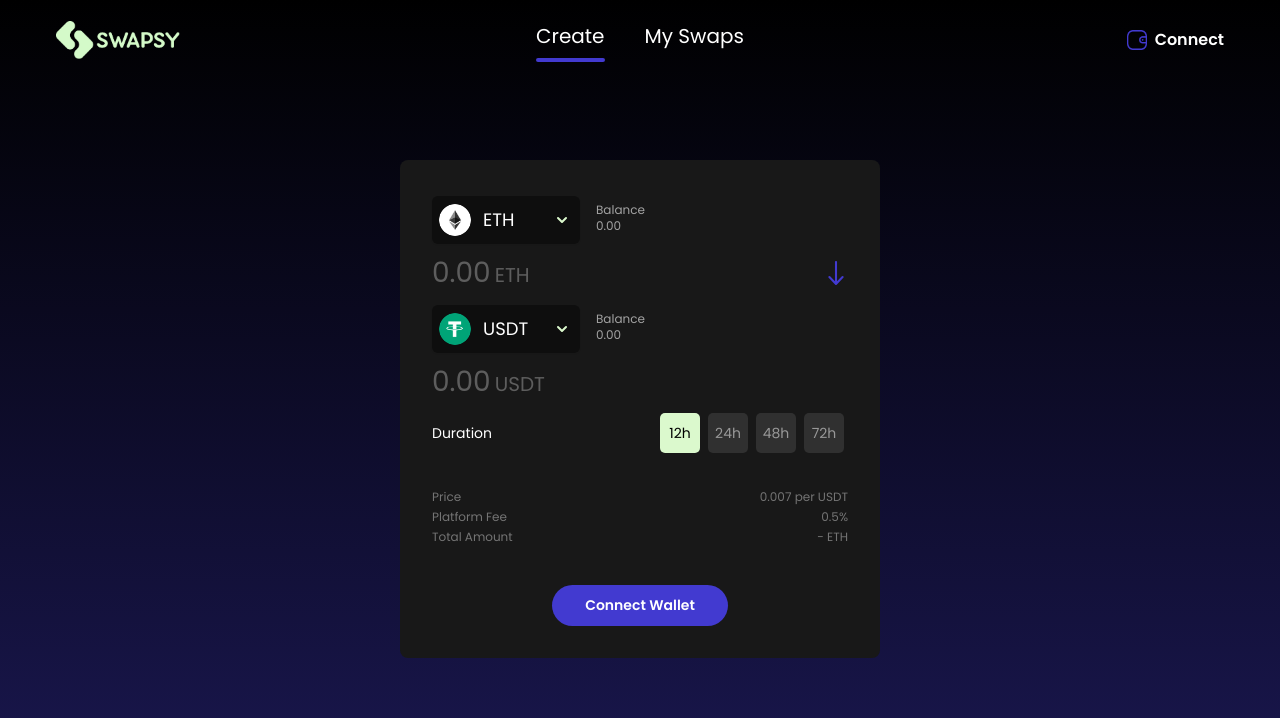
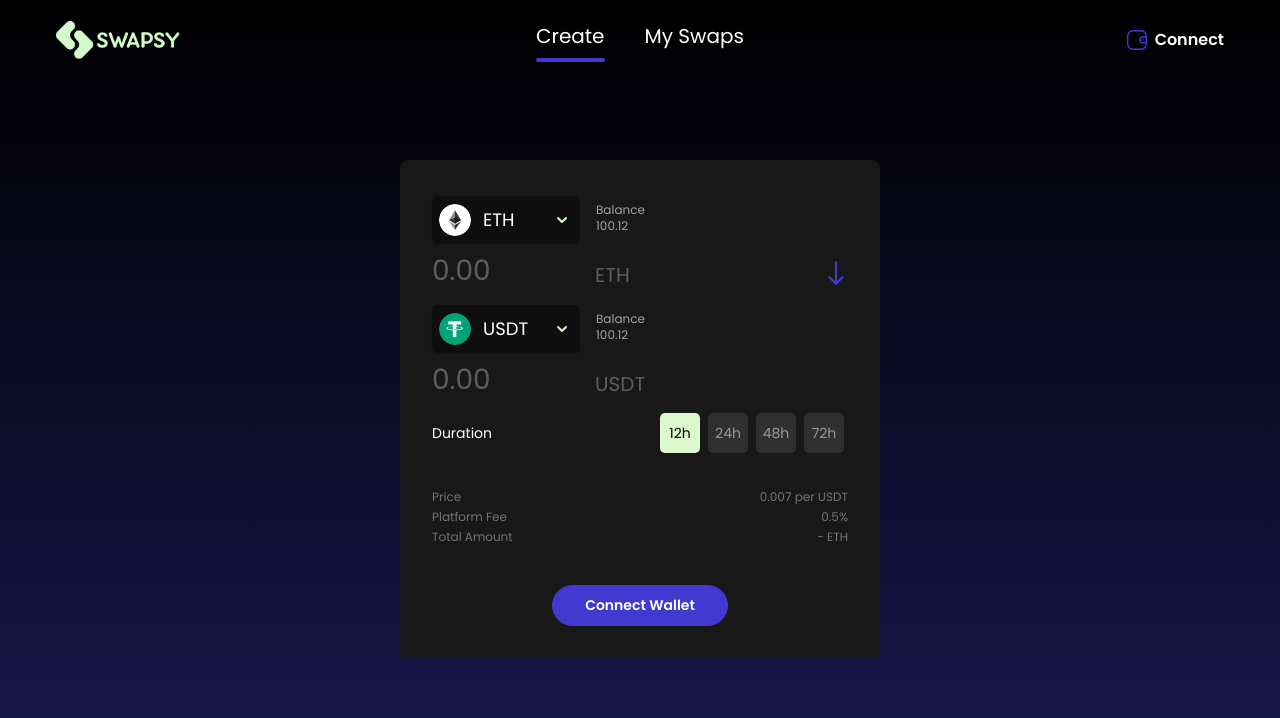
Before and after one commit to harisalkarni/swapsy-test, a React (Create React App) app: page / in a window 1280 px wide. Shown: the top 718 px of the page. Built offline with nearby package versions, Linux system fonts and the light colour scheme.

Commit message:
change label to input

```diff
--- a/package.json
+++ b/package.json
@@ -10,9 +10,11 @@
     "@testing-library/user-event": "^13.5.0",
     "@types/jest": "^27.5.2",
     "@types/node": "^16.11.39",
+    "@types/numeral": "^2.0.2",
     "@types/react": "^18.0.12",
     "@types/react-copy-to-clipboard": "^5.0.2",
     "@types/react-dom": "^18.0.5",
+    "numeral": "^2.0.6",
     "react": "^18.1.0",
     "react-copy-to-clipboard": "^5.1.0",
     "react-dom": "^18.1.0",
--- a/src/components/atoms/AmountLabel.tsx
+++ b/src/components/atoms/AmountLabel.tsx
@@ -1,13 +1,37 @@
+import { useState } from "react";
+
 interface Props {
-  amount: string;
+  amount: number;
   name: string;
 }
 
 function AmountLabel({ amount, name }: Props) {
+  const [width, setWidth] = useState(4);
+  const [value, setValue] = useState("");
+
   return (
-    <div className="text-white/30 flex flex-row items-end w-[85px] h-[33px]">
-      <div className="text-[24px] md:text-[28px] leading-[24px]">{amount}</div>
-      <div className="text-[16px] md:text-[20px] ml-1 leading-[20px]">
+    <div className="flex flex-row items-end w-[85px] h-[33px]">
+      <input
+        type="text"
+        value={value}
+        onChange={(e) => {
+          if (e.target.validity.valid) {
+            const targetValue = e.target.value;
+            setValue(targetValue);
+            setWidth(targetValue.length === 0 ? 4 : targetValue.length);
+          }
+        }}
+        pattern="^[0-9]*[.,]?[0-9]*$"
+        size={width}
+        placeholder="0.00"
+        className="h-6 md:h-7 text-left max-w-[200px] text-[24px] md:text-[28px] bg-transparent outline-none text-white placeholder:text-white/30"
+      />
+
+      <div
+        className={`${
+          value !== "" ? "text-white" : "text-white/30"
+        } text-[16px] md:text-[20px] ml-1 leading-[20px]`}
+      >
         {name}
       </div>
     </div>
--- a/src/components/atoms/BalanceLabel.tsx
+++ b/src/components/atoms/BalanceLabel.tsx
@@ -1,10 +1,14 @@
-import React from "react";
+import numeral from "numeral";
 
-function BalanceLabel() {
+interface Props {
+  balance: number;
+}
+
+function BalanceLabel({ balance }: Props) {
   return (
     <div className="text-[8px] md:text-xs opacity-60 text-white ml-[16px]">
       <div>Balance</div>
-      <div>0.00</div>
+      <div>{numeral(balance).format("0,0.00")}</div>
     </div>
   );
 }
--- a/src/components/atoms/TokenSwap.tsx
+++ b/src/components/atoms/TokenSwap.tsx
@@ -27,10 +27,10 @@
         <div className="w-[124px] md:w-[148px]">
           <CoinOptions selected={from} setSelected={setFrom} />
         </div>
-        <BalanceLabel />
+        <BalanceLabel balance={100.1234} />
       </div>
       <div className="text-white/30 flex flex-row items-end w-full  justify-between">
-        <AmountLabel amount="0.00" name={from.name} />
+        <AmountLabel amount={1.2212} name={from.name} />
         <button onClick={reverse}>
           <img
             src={ArrowIcon}
@@ -43,9 +43,9 @@
         <div className="w-[124px] md:w-[148px]">
           <CoinOptions selected={to} setSelected={setTo} />
         </div>
-        <BalanceLabel />
+        <BalanceLabel balance={100.1234} />
       </div>
-      <AmountLabel amount="0.00" name={to.name} />
+      <AmountLabel amount={1.2212} name={to.name} />
       <Duration selected={duration} setSelected={setDuration} />
       <div className="text-white/40 flex flex-col mt-9 text-[10px] md:text-xs">
         <FeeLabel label="Price" value="0.007 per USDT" />
--- a/src/components/atoms/TransactionTable.tsx
+++ b/src/components/atoms/TransactionTable.tsx
@@ -1,6 +1,7 @@
 import { MySwapDummy } from "dummy/dummy";
 import { MenuType } from "constants/types";
 import Coins from "constants/coins";
+import numeral from "numeral";
 
 interface Props {
   type: MenuType;
@@ -41,7 +42,7 @@
             return (
               <div
                 key={index}
-                className="w-full mb-[8px] bg-erie-black px-[9px] md:px-4 py-[10px] md:py-4 rounded-[5px]"
+                className="w-full mb-[8px] bg-erie-black px-[9px] md:px-4 py-[10px] md:py-4 rounded-[5px] font-medium"
               >
                 <div className="flex flex-row justify-between text-white items-center">
                   <div className="w-1/5 md:w-1/4">
@@ -49,7 +50,7 @@
                       {id}
                     </div>
                     {isOpen && (
-                      <div className="text-[6px] md:text-[10px]">
+                      <div className="text-[6px] md:text-[10px] font-normal">
                         Expires in 1d 45m
                       </div>
                     )}
@@ -66,7 +67,9 @@
                       <div className="text-[7px] md:text-[10px] text-tea-green">
                         {getCoin(coinFrom).name}
                       </div>
-                      <div className="text-[10px] md:text-xs">{amountFrom}</div>
+                      <div className="text-[10px] md:text-xs">
+                        {numeral(amountFrom).format("0,0")}
+                      </div>
                     </div>
                   </div>
                   <div className="flex flex-row items-center w-1/3">
@@ -81,13 +84,15 @@
                       <div className="text-[7px] md:text-[10px] text-tea-green">
                         {getCoin(coinTo).name}
                       </div>
-                      <div className="text-[10px] md:text-xs">{amountTo}</div>
+                      <div className="text-[10px] md:text-xs">
+                        {numeral(amountTo).format("0,0")}
+                      </div>
                     </div>
                   </div>
                   {!isCancelled && (
                     <div className="w-1/6">
                       <button
-                        className={`text-[7px] md:text-[10px] px-[9px] md:px-[12px] md:py-[8px] py-[6px] rounded-full ${
+                        className={`text-[7px] font-semibold md:text-[10px] px-[9px] md:px-[12px] md:py-[8px] py-[6px] rounded-full ${
                           isCompleted
                             ? " border border-tea-green text-white"
                             : "bg-tea-green text-black"
--- a/src/index.css
+++ b/src/index.css
@@ -9,3 +9,72 @@
     -webkit-tap-highlight-color: transparent;
   }
 }
+.input-sizer {
+  display: inline-grid;
+  vertical-align: top;
+  align-items: center;
+  position: relative;
+  border: solid 1px;
+  padding: 0.25em 0.5em;
+  margin: 5px;
+
+  &.stacked {
+    padding: 0.5em;
+    align-items: stretch;
+
+    &::after,
+    input,
+    textarea {
+      grid-area: 2 / 1;
+    }
+  }
+
+  &::after,
+  input,
+  textarea {
+    width: auto;
+    min-width: 1em;
+    grid-area: 1 / 2;
+    font: inherit;
+    padding: 0.25em;
+    margin: 0;
+    resize: none;
+    background: none;
+    appearance: none;
+    border: none;
+  }
+
+  span {
+    padding: 0.25em;
+  }
+
+  &::after {
+    content: attr(data-value) " ";
+    visibility: hidden;
+    white-space: pre-wrap;
+  }
+
+  &:focus-within {
+    outline: solid 1px blue;
+    box-shadow: 4px 4px 0px blue;
+
+    > span {
+      color: blue;
+    }
+
+    textarea:focus,
+    input:focus {
+      outline: none;
+    }
+  }
+}
+
+.input-sizer {
+  box-shadow: 4px 4px 0px #000;
+  > span {
+    text-transform: uppercase;
+    font-size: 0.8em;
+    font-weight: bold;
+    text-shadow: 2px 2px 0 rgba(0, 0, 0, 0.15);
+  }
+}
```
Also changed, not shown: 1 other file (tests, documents, lock files or other folders).
